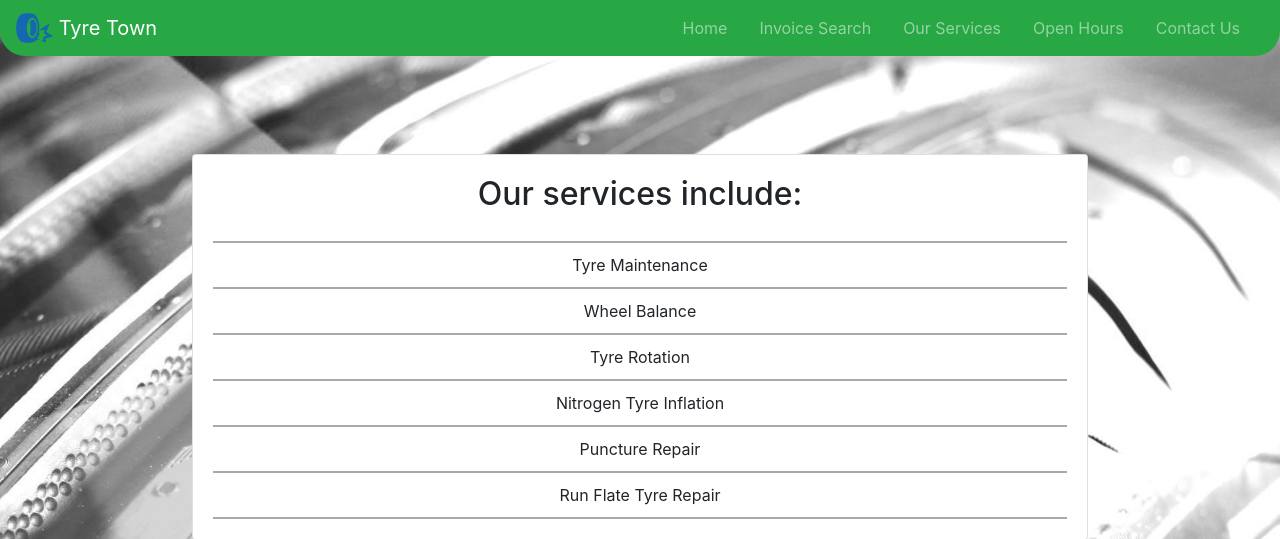
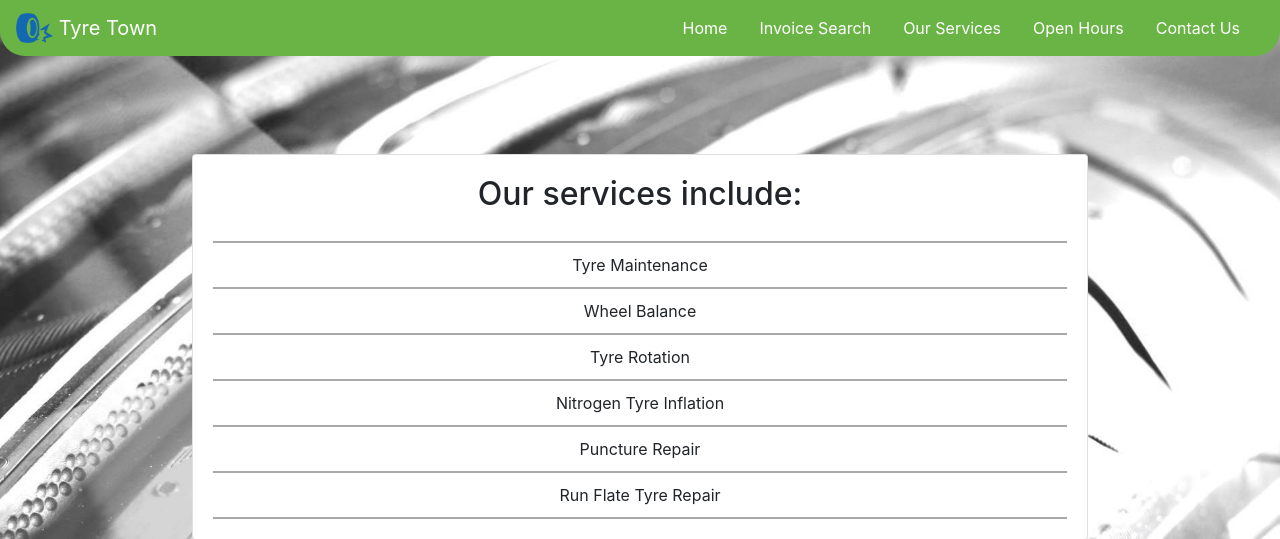
Before and after one commit to fletcherd3/Tyre-Town, a PHP site: page /services.php in a window 1280 px wide. Shown: the top 539 px of the page. Run offline with PHP 8.4, Linux system fonts and the light colour scheme; some libraries are stand-ins or nearby versions.

Commit message:
Update services.php

```diff
--- a/services.php
+++ b/services.php
@@ -39,7 +39,7 @@
 
 
  <!-- Navigation -->
- <nav class="navbar navbar-expand-lg navbar-dark bg-success fixed-top justify-content">
+ <nav class="navbar navbar-expand-lg fixed-top justify-content">
 
          <a class="navbar-brand" href="./index.php">
 		 <img src="IMG/logo.png" width="37" height="30" class="d-inline-block align-top" alt="">
```
